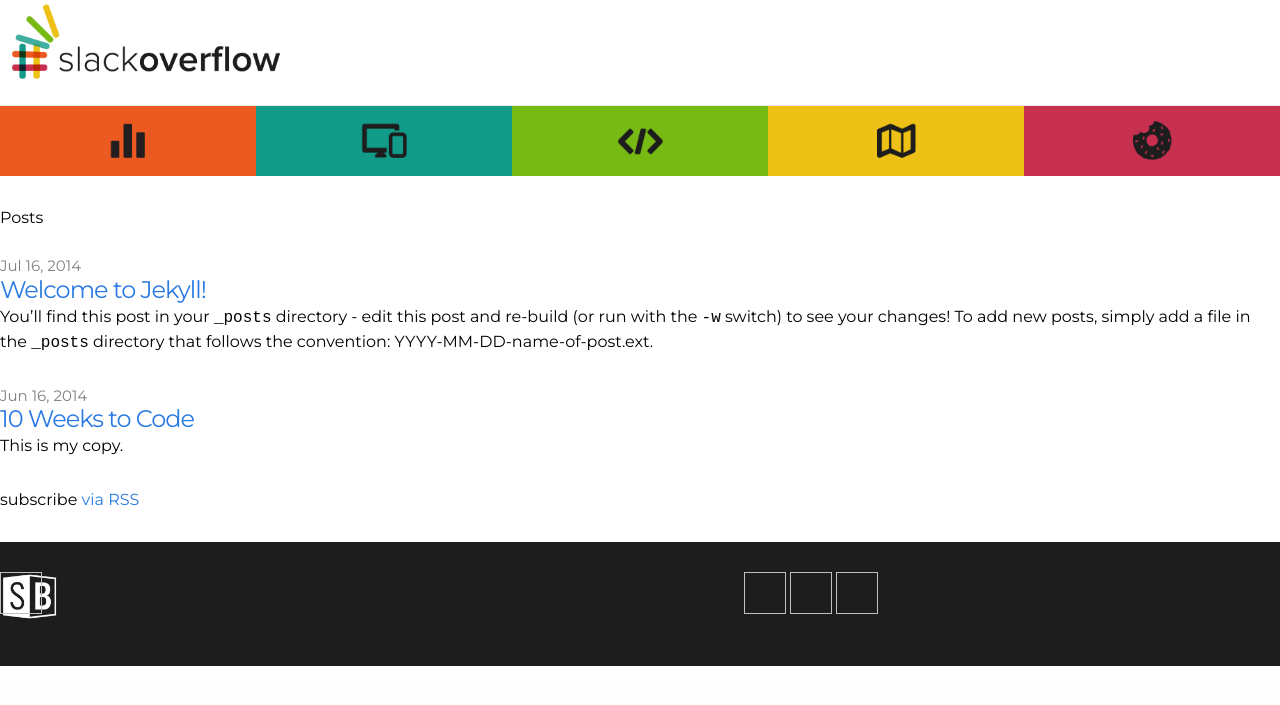
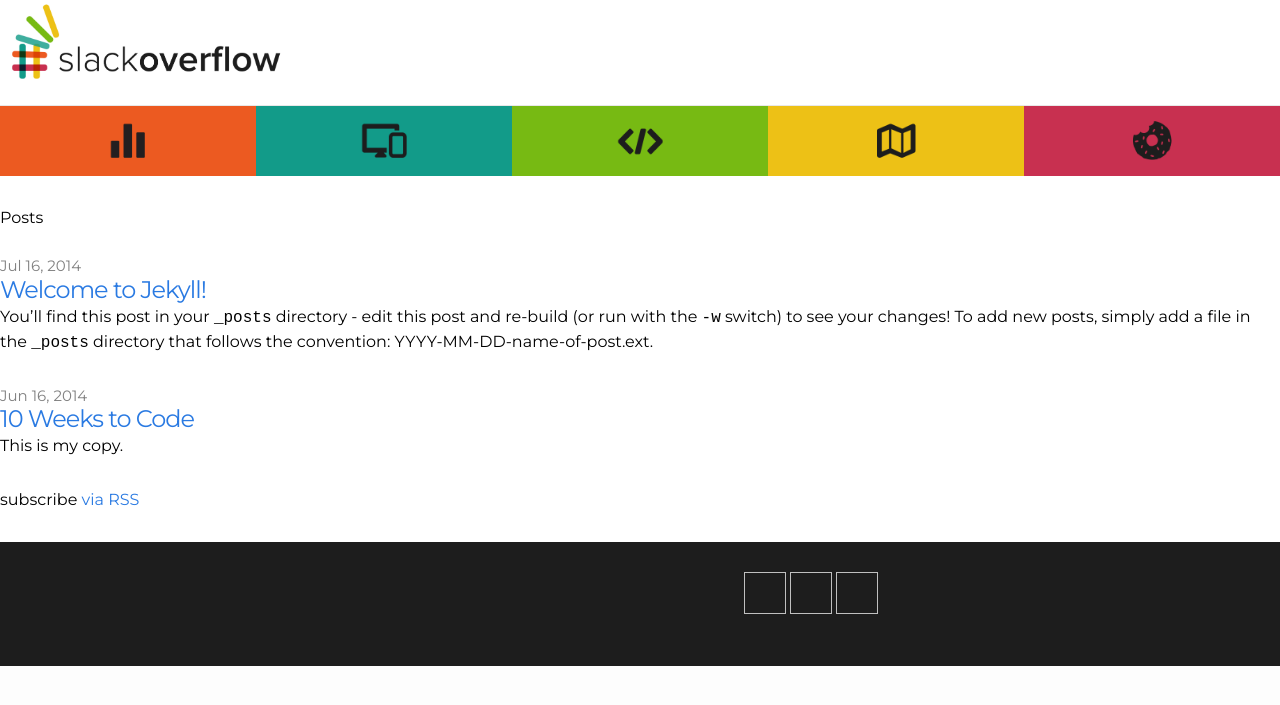
Before and after one commit to MeganCoffey/MeganCoffey.github.io, a Jekyll site: the page built from index.html, in a window 1280 px wide. Shown: the top 705 px of the page. Built offline with Jekyll 4.4.1, drawn with Linux system fonts in a browser that asks for light colours.

Commit message:
footer icon

```diff
--- a/_includes/footer.html
+++ b/_includes/footer.html
@@ -5,7 +5,6 @@
 <!--     <h2 class="footer-heading">{{ site.title }}</h2> -->
 
     <div class="footer-col-1 column">
-        <img scr="../images/sbxlogo.png" width="42" height="42">
 
 <!--       <ul>
         <li>{{ site.title }}</li>
```
